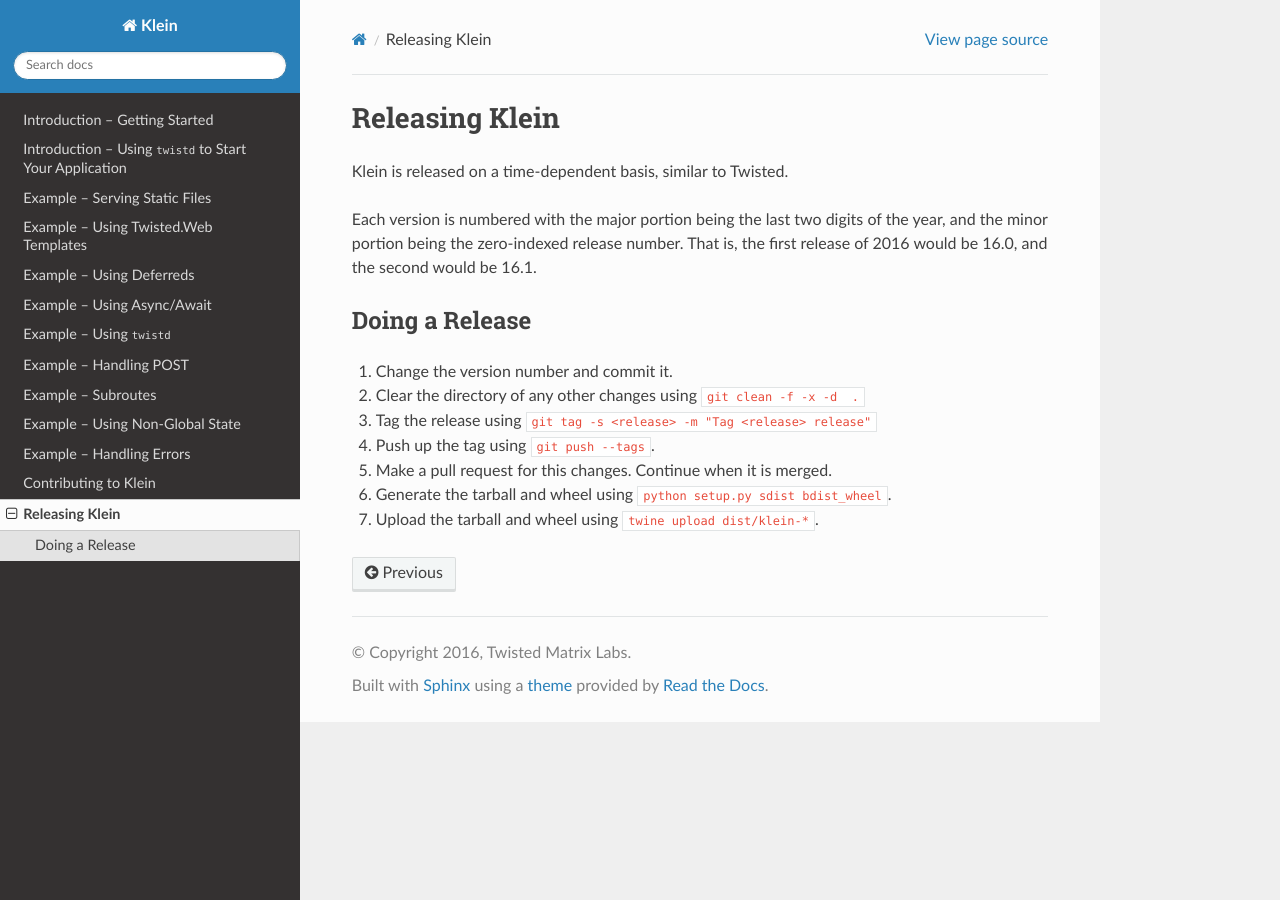
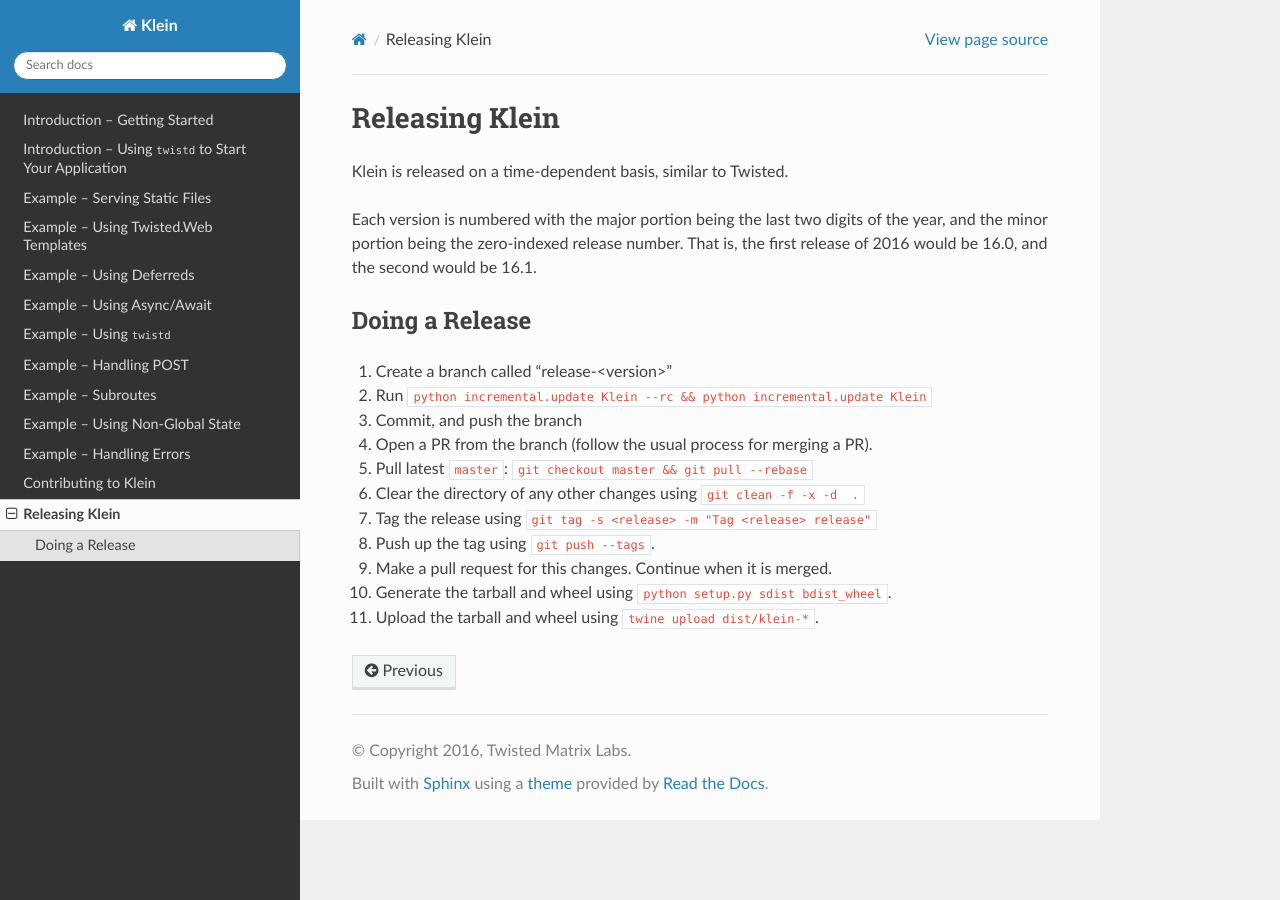
Before and after one commit to twisted/klein, a Sphinx documentation site: the page built from docs/release.rst, in a window 1280 px wide. Built offline with Sphinx 7.4.7 and the Read the Docs theme 2.0.0, drawn with Linux system fonts in a browser that asks for light colours.

Commit message:
fix docs to what hawkie explained to me

```diff
--- a/docs/release.rst
+++ b/docs/release.rst
@@ -11,7 +11,11 @@
 Doing a Release
 ---------------
 
-#. Change the version number and commit it.
+#. Create a branch called "release-<version>"
+#. Run :code:`python incremental.update Klein --rc && python incremental.update Klein`
+#. Commit, and push the branch
+#. Open a PR from the branch (follow the usual process for merging a PR).
+#. Pull latest :code:`master`: :code:`git checkout master && git pull --rebase`
 #. Clear the directory of any other changes using ``git clean -f -x -d  .``
 #. Tag the release using ``git tag -s <release> -m "Tag <release> release"``
 #. Push up the tag using ``git push --tags``.
```
